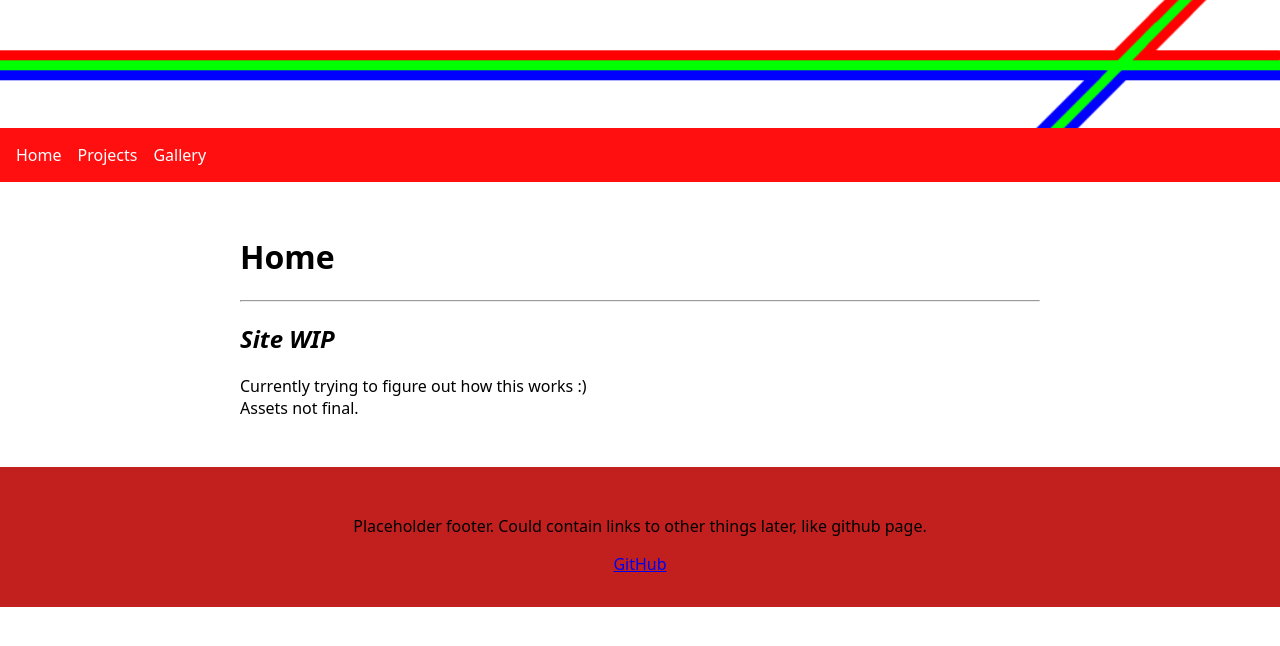
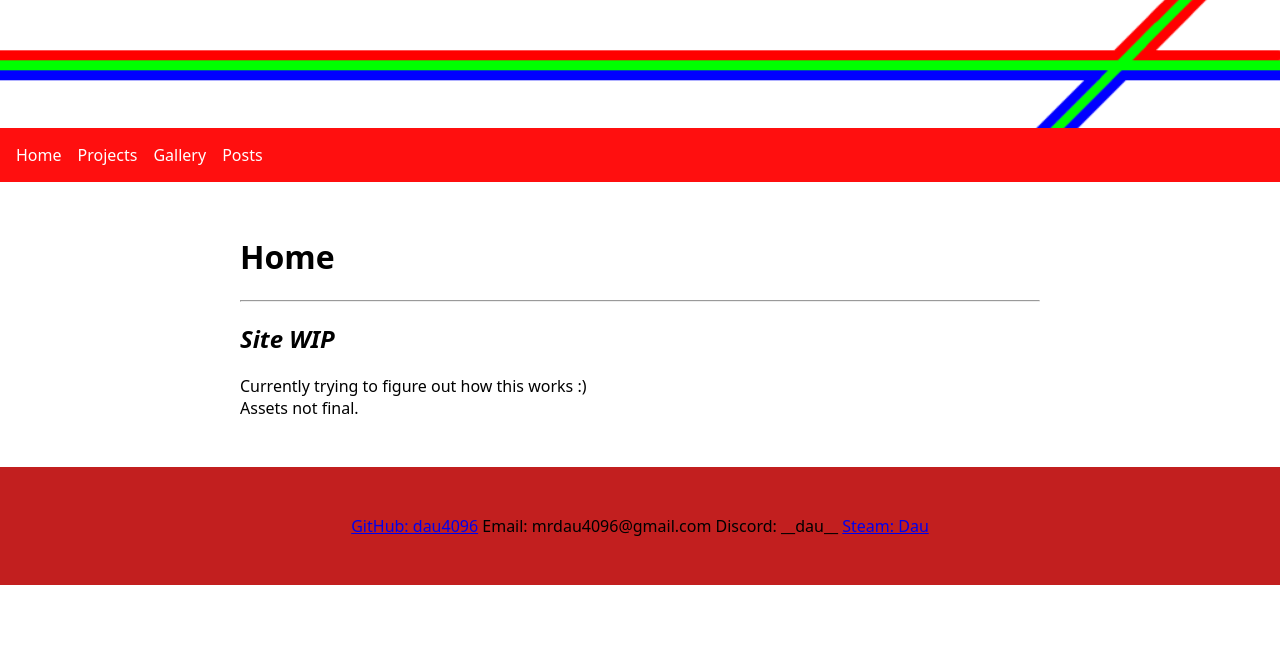
Before and after one commit to dau4096/Personal-Site, a Jekyll site: the page built from index.md, in a window 1280 px wide. Shown: the top 646 px of the page. Built offline with Jekyll 4.4.1, drawn with Linux system fonts in a browser that asks for light colours.

Commit message:
Update footer

```diff
--- a/_layouts/default.html
+++ b/_layouts/default.html
@@ -23,6 +23,7 @@
       <a href="{{ '/' | relative_url }}">Home</a>
       <a href="{{ '/projects/' | relative_url }}">Projects</a>
       <a href="{{ '/gallery/' | relative_url }}">Gallery</a>
+      <a href="{{ '/posts/' | relative_url }}">Posts</a>
     </nav>
   </header>
 
@@ -31,8 +32,12 @@
   </main>
 
   <footer>
-    <p>Placeholder footer. Could contain links to other things later, like github page.</p>
-    <a href="{{ 'https://github.com/dau4096' | absolute_url }}">GitHub</a>
+    <p>
+      <a href="{{ 'https://github.com/dau4096' | absolute_url }}">GitHub: dau4096</a>
+      Email: mrdau4096@gmail.com
+      Discord: __dau__
+      <a href="{{ 'https://steamcommunity.com/id/J_Dau/' | absolute_url }}">Steam: Dau</a>
+    </p>
   </footer>
 
 </body>
```
Also changed, not shown: posts.md (added, +12 -0 lines).
